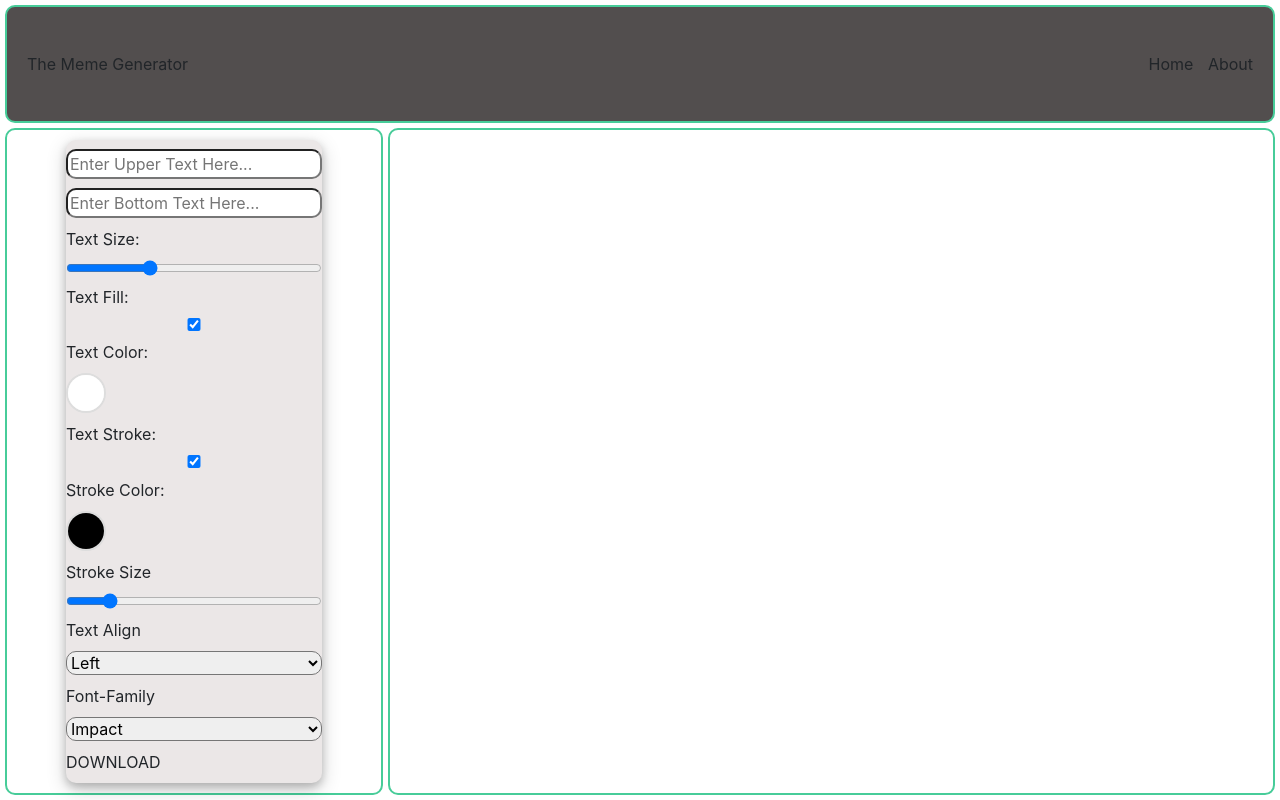
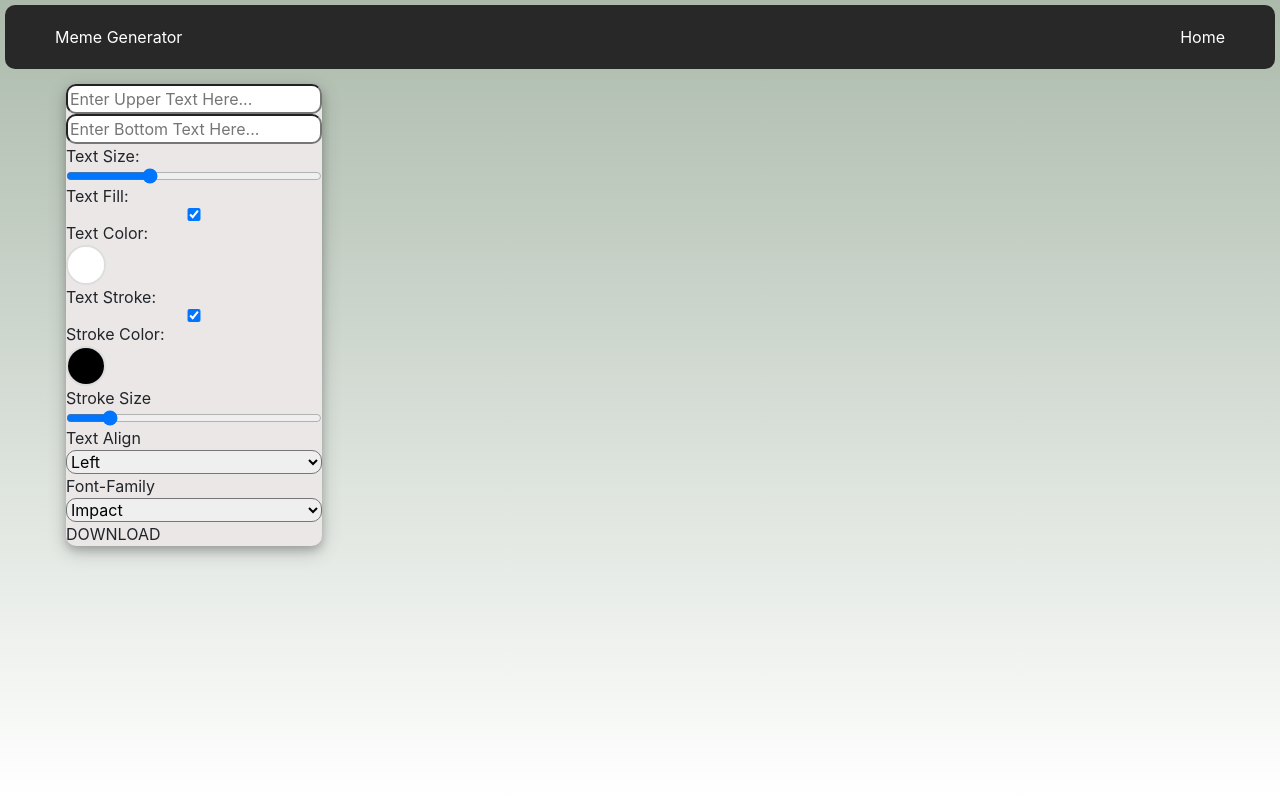
Before and after one commit to NIVOAKsar/Meme-Generator, a plain HTML site: page 3 sunday - 2100/index.html in a window 1280 px wide. Drawn offline with Linux system fonts and the light colour scheme.

Commit message:
update niv

```diff
--- a/3 sunday - 2100/css/main.css
+++ b/3 sunday - 2100/css/main.css
@@ -22,49 +22,49 @@
 }
 
 html {
-    font-family: roboto-reg, serif;
+    font-family: concert-one-reg, serif;
 }
 
 body {
-    width: 100vw;
-    height: 100vh;
+    max-width: 100vw;
+    min-height: 100vh;
     margin: 0;
     padding: 5px;
+    background: linear-gradient(#abbaab,#ffffff);
     flex-direction: column;
 }
 
 .header-container{
-    border: 2px rgb(71, 204, 153) solid;
-    flex-basis: 15%;
-    padding: 20px;
+    padding: 20px 50px 20px 50px;
     margin-bottom: 5px;
-    background-color: rgb(82, 78, 78);
+    color: #ffffff;
+    background-color: rgb(40, 40, 40);
 }
 
-.main-nav span:hover, .main-logo:hover {
+a{
+    text-decoration: none;
+}
+
+.main-nav a:hover, .main-logo:hover {
     color: gold;
-}
-.main-nav span:not(:last-child) {
-    margin-right: 10px
 }
 
 .body-container{
     flex-basis: 85%;
     grid-template-columns: 0.3fr 0.7fr;
-    /* grid-template-rows: 0.8fr 0.2fr; */
+    /* grid-template-rows: 0.2fr 0.8fr; */
     grid-gap: 5px;
 
 
 }
 
 .body-container > *{
-    border: 2px rgb(71, 204, 153) solid;
-    flex-basis: 50%;
+    /* flex-basis: 50%; */
     justify-items: center;
 }
 
 #form-container{
-    grid-column: 1;
+    /* grid-row-start: 2; */
     flex-direction: column;
     align-items: center;
     /* flex-basis: 30%; */
@@ -80,8 +80,8 @@ body {
 }
 
 .canvas-container{
+    /* grid-row-start: 2; */
     grid-column:2/4;
-    grid-row: 1;
     justify-content: center;
     align-items: center;
     /* flex-basis: 70%; */
--- a/3 sunday - 2100/index.html
+++ b/3 sunday - 2100/index.html
@@ -10,15 +10,14 @@
     <title></title>
 </head>
 
-<body onload="initGen()" class=" flex space-between">
+<body onload="initGen()" class=" flex">
 
     <!-- HEADER -->
 
     <div class="header-container flex space-between align-center">
-        <div class="main-logo">The Meme Generator</div>
+        <div class="main-logo">Meme Generator</div>
         <nav class="main-nav">
-            <span onclick="window.location='gallery.html'; localStorage.clear()">Home</span>
-            <span>About</span>
+            <a onclick="window.location='gallery.html'; localStorage.clear();">Home</a>
         </nav>
     </div>
 
--- a/3 sunday - 2100/js/canvas-service.js
+++ b/3 sunday - 2100/js/canvas-service.js
@@ -32,15 +32,17 @@ function createCanvas() {
 function adjustSize() {
     let imgWidth = readMeme().img.naturalWidth;
     let imgHeight = readMeme().img.naturalHeight;
+    gCanvas.width = imgWidth;
+    gCanvas.height = imgHeight;
 
-    let parentWidth = document.querySelector('.canvas-container').scrollWidth;
-    let parentHeight = document.querySelector('.canvas-container').scrollHeight;
-    let ratio = 1;
-    if (imgWidth > parentWidth) ratio = imgWidth / parentWidth;
-    else if (imgHeight > parentHeight) ratio = imgHeight / parentHeight
+    // let parentWidth = document.querySelector('.canvas-container').scrollWidth;
+    // let parentHeight = document.querySelector('.canvas-container').scrollHeight;
+    // let ratio = 1;
+    // if (imgWidth > parentWidth) ratio = imgWidth / parentWidth;
+    // else if (imgHeight > parentHeight) ratio = imgHeight / parentHeight
 
-    gCanvas.width = imgWidth / ratio;
-    gCanvas.height = imgHeight / ratio;
+    // gCanvas.width = imgWidth / ratio;
+    // gCanvas.height = imgHeight / ratio;
 }
 
 function adjustPrefs() {
```
Also changed, not shown: 3 sunday - 2100/css/gallery.css (+2 -16 lines), 3 sunday - 2100/gallery.html (+1 -1 lines).
